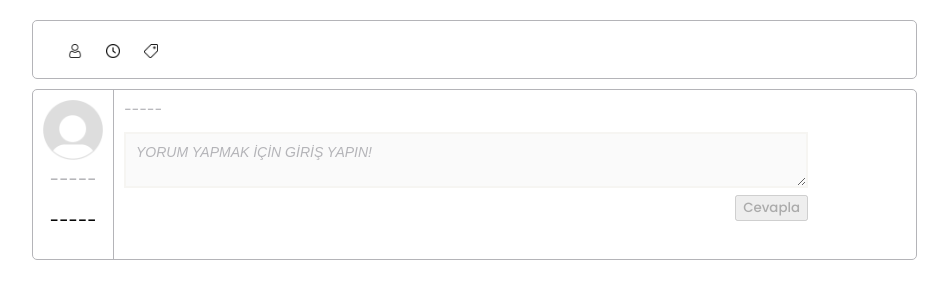
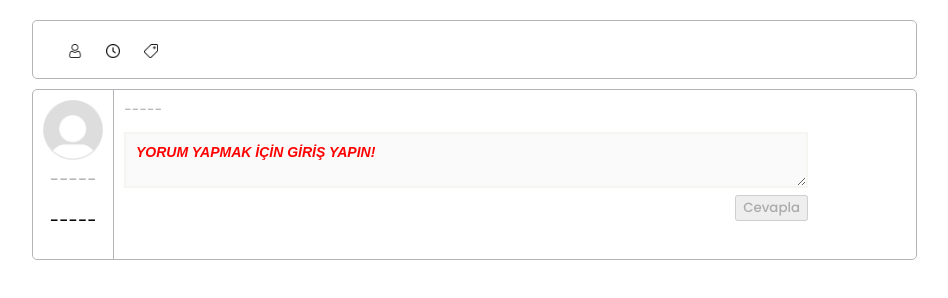
Before and after one commit to sevvalbayrm/TechTalk, a website: page konu_sayfasi.html in a window 1280 px wide. Shown: the whole page, without its empty margins (26-974 px from the left). Drawn offline with Linux system fonts and the light colour scheme; no server answers.

Commit message:
Updated subjetPageBackendConnector

```diff
--- a/script/subjectPageBackendConnector.js
+++ b/script/subjectPageBackendConnector.js
@@ -356,6 +356,7 @@ function addNewCommentData(user){
     commentAddButton.addEventListener('click',function(event){
         if(!commentAddMessage.value){
             commentAddMessage.placeholder = "MESAJ ALANI BOŞ BIRAKILAMAZ!";
+            commentAddMessage.classList.add('error');
             return;
         }
         addNewComment(user.username,commentAddMessage.value);
@@ -420,6 +421,7 @@ document.addEventListener('DOMContentLoaded', function () {
             var commentAddMessage = document.getElementById('comment-area');
 
             commentAddMessage.placeholder = "YORUM YAPMAK İÇİN GİRİŞ YAPIN!";
+            commentAddMessage.classList.add('error');
             commentAddMessage.disabled = true;
             commentAddButton.disabled = true;
 
--- a/style/konu_sayfası.css
+++ b/style/konu_sayfası.css
@@ -163,5 +163,5 @@ textarea::placeholder{
 
 textarea.error::placeholder{
     color: red;
-    font-style: bold;
+    font-weight: bold;
 }
```
